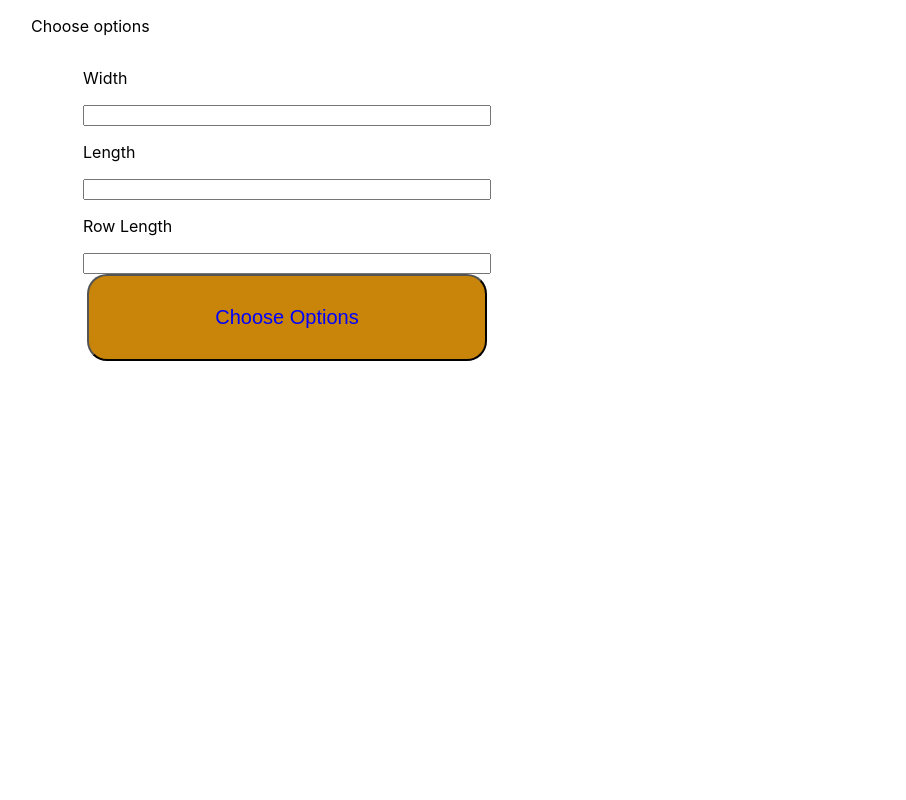
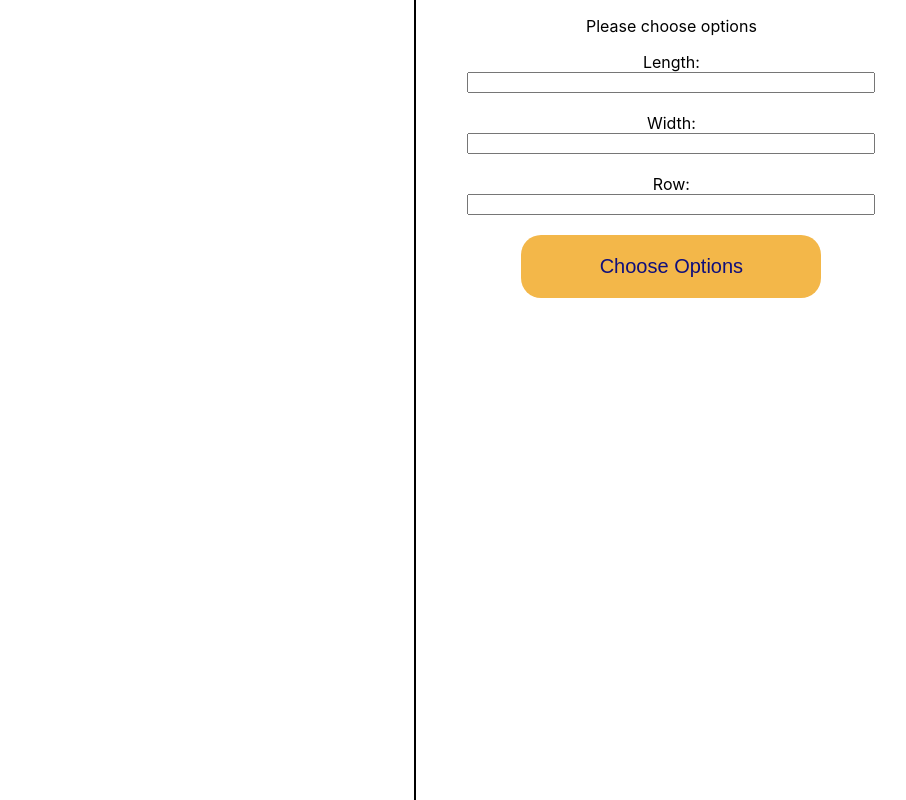
Before and after one commit to DatoQarseladze/tictactoe, a React (Create React App) app: page / in a window 1280 px wide. Shown: the whole page, without its empty margins (353-1259 px from the left). Built offline with nearby package versions, Linux system fonts and the light colour scheme.

Commit message:
added box

```diff
--- a/src/App.js
+++ b/src/App.js
@@ -1,16 +1,20 @@
-import React from "react";
+import React, { Component } from "react";
+import MyProvider from "./contexts/Test";
+import TicTacToe from "./components/TicTacToe/TicTacToe";
+import Input from "./components/Input/Input";
 import "./App.css";
-import Input from "./components/Input/Input";
-import TicTacToe from "./components/TicTacToe/TicTacToe";
-import { Test, numbers } from './contexts/Test'
 
-function App() {
-  return (
-    <div className="container">
-{ numbers.number1 > 0 && <TicTacToe /> }
-      <Input />
-    </div>
-  );
+class App extends Component {
+  render() {
+    return (
+      <MyProvider>
+        <div className="container">
+          <TicTacToe />
+          <Input />
+        </div>
+      </MyProvider>
+    );
+  }
 }
 
 export default App;
--- a/src/components/Input/Form/Form.css
+++ b/src/components/Input/Form/Form.css
@@ -16,12 +16,25 @@
   margin: 0;
 }
 
-  .button{
-    width: 400px;
+.button {
+  width: 300px;
   border-radius: 20px;
-    background-color: rgb(200, 133, 9);
-    padding: 30px;
-    color: blue;
+  background-color: rgb(243, 183, 73);
+  padding: 20px;
+  color: rgb(15, 15, 124);
   font-size: 20px;
+  border: none;
+  outline: none;
   margin: 0;
 }
+
+.form-header {
+  text-align: center;
+}
+
+.form-item label {
+  display: flex;
+  flex-direction: column;
+  text-align: center;
+  padding-bottom: 20px;
+}
--- a/src/components/Input/Form/Form.jsx
+++ b/src/components/Input/Form/Form.jsx
@@ -1,39 +1,114 @@
-import React, { useState } from "react";
+import React from "react";
 import "./Form.css";
-import { Test, numbers } from '../../../contexts/Test'
+import { MyContext } from "../../../contexts/Test";
+import useForm from "../../../hooks/useForm";
 
+const stateSchema = {
+  width: { value: "", error: "" },
+  length: { value: "", error: "" },
+  rows: { value: "", error: "" }
+};
+
+const stateValidatorSchema = {
+  width: {
+    required: true,
+    validator: {
+      func: value => /^([3-8]|10)$/.test(value),
+      error: "Width value must be between 3 and 8"
+    }
+  },
+  length: {
+    required: true,
+    validator: {
+      func: value => /^([3-8]|10)$/.test(value),
+      error: "Length value must be between 3 and 8"
+    }
+  },
+  rows: {
+    required: true,
+    validator: {
+      func: value => /^([3-8]|10)$/.test(value),
+      error: "Rows value must be between 3 and 6"
+    }
+  }
+};
+
+function onSubmitForm(state, callback) {
+  callback(state);
+}
 
 const Form = () => {
-  const [state, setState] = useState({ counter: 0 });
+  const { values, errors, handleOnChange, handleOnSubmit } = useForm(
+    stateSchema,
+    stateValidatorSchema,
+    onSubmitForm
+  );
 
-  const addCounter = (e) => {
-    e.preventDefault();
-    console.log(numbers);
-    // const newCounterValue = state.counter + 1;
-    // setState({ counter: newCounterValue });
-  };
+  const { width, length, rows } = values;
+
+  // const validate = callback => event => {
+  //   // event.preventDefault();
+  //   callback();
+  // };
+
+  return (
+    <MyContext.Consumer>
+      {context => {
         return (
           <>
-      <p>Choose options</p>
-      <form action="" className="input-form">
-        <div>
-          <p>Width</p>
-          <input type="number" />
+            <p className='form-header'>Please choose options</p>
+            <form
+              onSubmit={handleOnSubmit(context.growAYearOlder)}
+              className="input-form"
+            >
+              <div className="form-item">
+                <label htmlFor="length">
+                  Length:
+                  <input
+                    type="number"
+                    name="length"
+                    value={length}
+                    onChange={handleOnChange}
+                  />
+                </label>
+                {errors.length && <p className="error">{errors.length}</p>}
               </div>
-        <div>
-          <p>Length</p>
-          <input type="number" />
+
+              <div className="form-item">
+                <label htmlFor="width">
+                  Width:
+                  <input
+                    type="number"
+                    name="width"
+                    value={width}
+                    onChange={handleOnChange}
+                  />
+                </label>
+                {errors.width && <p className="error">{errors.width}</p>}
               </div>
-        <div>
-          <p>Row Length</p>
-          <input type="number" />
+
+              <div className="form-item">
+                <label htmlFor="rows">
+                  Row:
+                  <input
+                    type="number"
+                    name="rows"
+                    value={rows}
+                    onChange={handleOnChange}
+                  />
+                </label>
+                {errors.rows && <p className="error">{errors.rows}</p>}
               </div>
-        <button className="button" onClick={addCounter}>
+
+              <button className="button" type="submit">
                 Choose Options
               </button>
             </form>
           </>
         );
+      }}
+    </MyContext.Consumer>
+  );
 };
 
 export default Form;
--- a/src/components/TicTacToe/TicTacToe.jsx
+++ b/src/components/TicTacToe/TicTacToe.jsx
@@ -1,11 +1,39 @@
 import React from "react";
 import "./Tictactoe.css";
+import { MyContext } from "../../contexts/Test";
 
 const TicTacToe = () => {
+  let buildTable = context => {
+    let width = context.width;
+    let length = context.length;
+    console.log('asd');
+    let box = [...Array(parseInt(length))].map((el, i) => {
+      return (
+        <div key={i} className='box'>
+          {[...Array(parseInt(width))].map((child, k) => {
+            return <div key={k} className='row'> </div>;
+          })}
+        </div>
+      );
+    });
+    return box;
+  };
+
   return (
-    <>
-      <div className="tictac-container">Aee</div>
-    </>
+    <MyContext.Consumer>
+      {context => {
+        if (context.state.age > 100) {
+
+          return (
+            <div className="tictac-container">
+              <h1>I'm Inside provider</h1>
+              {buildTable(context.state.details)}
+            </div>
+          );
+        }
+        return <div className="tictac-container"></div>;
+      }}
+    </MyContext.Consumer>
   );
 };
 
--- a/src/components/TicTacToe/Tictactoe.css
+++ b/src/components/TicTacToe/Tictactoe.css
@@ -1,3 +1,20 @@
 .tictac-container{
     width: 60%;
+    height: 100vh;
+    border-right: 2px solid black;
 }
+
+.box{
+    display: flex;
+}
+
+.row{
+    width: 200px;
+    height: 200px;
+    border: 1px solid black;
+    background-color:red;
+}
+
+.row:hover{
+    background: yellow;
+}
--- a/src/contexts/Test.jsx
+++ b/src/contexts/Test.jsx
@@ -1,9 +1,34 @@
-import React from 'react'
+import React, { Component } from "react";
 
-export const numbers = {
-  number1 : 0
+// first we will make a new context
+export const MyContext = React.createContext();
+
+// Then create a provider Component
+class MyProvider extends Component {
+  state = {
+    age: 100,
+    details: {}
+  };
+  render() {
+    return (
+      <MyContext.Provider
+        value={{
+          state: this.state,
+          growAYearOlder: res =>
+            this.setState({
+              age: this.state.age + 1,
+              details: res
+            })
+          // growAYearOlder: (res) => {
+          //   console.log(res);
+          //   alert('growAYearOlder')
+          // }
+        }}
+      >
+        {this.props.children}
+      </MyContext.Provider>
+    );
+  }
 }
 
-export const Test = React.createContext({
-  number: numbers.number1
-})
+export default MyProvider;
--- /dev/null
+++ b/src/hooks/useForm.jsx
@@ -0,0 +1,147 @@
+import { useState, useEffect, useCallback } from 'react';
+
+const VALUE = 'value';
+const ERROR = 'error';
+
+const REQUIRED_FIELD_ERROR = 'This is required field';
+
+/**
+ * Determines a value if it's an object
+ *
+ * @param {object} value
+ */
+function isObject(value) {
+  return value !== null && typeof value === 'object';
+}
+
+function getPropValues(stateSchema, prop) {
+  if (!isObject(stateSchema) || !prop) {
+    throw new Error('Invalid Parameter passed.');
+  }
+
+  return Object.keys(stateSchema).reduce((accumulator, curr) => {
+    accumulator[curr] = stateSchema[curr][prop];
+
+    return accumulator;
+  }, {});
+}
+
+/**
+ *
+ * @param {string} value
+ * @param {boolean} isRequired
+ */
+function isRequiredField(value, isRequired) {
+  if (!value && isRequired) return REQUIRED_FIELD_ERROR;
+  return '';
+}
+
+/**
+ * Custom hooks to validate your Form...
+ *
+ * @param {object} stateSchema model you stateSchema.
+ * @param {object} stateValidatorSchema model your validation.
+ * @param {function} submitFormCallback function to be execute during form submission.
+ */
+function useForm(
+  stateSchema = {},
+  stateValidatorSchema = {},
+  submitFormCallback
+) {
+  const [state, setStateSchema] = useState(stateSchema);
+
+  const [values, setValues] = useState(getPropValues(state, VALUE));
+  const [errors, setErrors] = useState(getPropValues(state, ERROR));
+
+  const [disable, setDisable] = useState(true);
+  const [isDirty, setIsDirty] = useState(false);
+
+  // Get a local copy of stateSchema
+  useEffect(() => {
+    setStateSchema(stateSchema);
+    setDisable(true); // Disable button in initial render.
+  }, []); // eslint-disable-line
+
+  // For every changed in our state this will be fired
+  // To be able to disable the button
+  useEffect(() => {
+    if (isDirty) {
+      setDisable(validateErrorState());
+    }
+  }, [errors, isDirty]); // eslint-disable-line
+
+  // Used to disable submit button if there's a value in errors
+  // or the required field in state has no value.
+  // Wrapped in useCallback to cached the function to avoid intensive memory leaked
+  // in every re-render in component
+  const validateErrorState = useCallback(
+    () => Object.values(errors).some(error => error),
+    [errors]
+  );
+
+  // Event handler for handling changes in input.
+  const handleOnChange = useCallback(
+    event => {
+      setIsDirty(true);
+
+      const name = event.target.name;
+      const value = event.target.value;
+
+      const _validator = stateValidatorSchema;
+
+      // Making sure that stateValidatorSchema name is same in
+      // stateSchema
+      if (!_validator[name]) return;
+
+      const _field = _validator[name];
+
+      let error = '';
+      error = isRequiredField(value, _field.required);
+
+      // Prevent running this function if the value is required field
+      if (error === '' && isObject(_field['validator'])) {
+        const _fieldValidator = _field['validator'];
+
+        // Test the function callback if the value is meet the criteria
+        const testFunc = _fieldValidator['func'];
+        if (!testFunc(value, values)) {
+          error = _fieldValidator['error'];
+        }
+      }
+
+      setValues(prevState => ({ ...prevState, [name]: value }));
+      setErrors(prevState => ({ ...prevState, [name]: error }));
+    },
+    [stateValidatorSchema, values]
+  );
+
+  const handleOnSubmit = useCallback(
+    callback =>
+    event => {
+      event.preventDefault();
+      //Check if inputs are valid
+      let result = true;
+      for(let key in values){
+        if(values[key] === '' ){
+          result = false;
+        }
+      }
+      if (!validateErrorState() && result) {
+        submitFormCallback(values, callback);
+      }
+    },
+    [validateErrorState, submitFormCallback, values]
+  );
+
+  return {
+    handleOnChange,
+    handleOnSubmit,
+    values,
+    errors,
+    disable,
+    setValues,
+    setErrors,
+  };
+}
+
+export default useForm;
```
Also changed, not shown: src/components/MyContext.jsx (deleted, +0 -8 lines), src/components/MyProvider.jsx (deleted, +0 -40 lines). Lines whose indentation alone changed are shown as unchanged.
